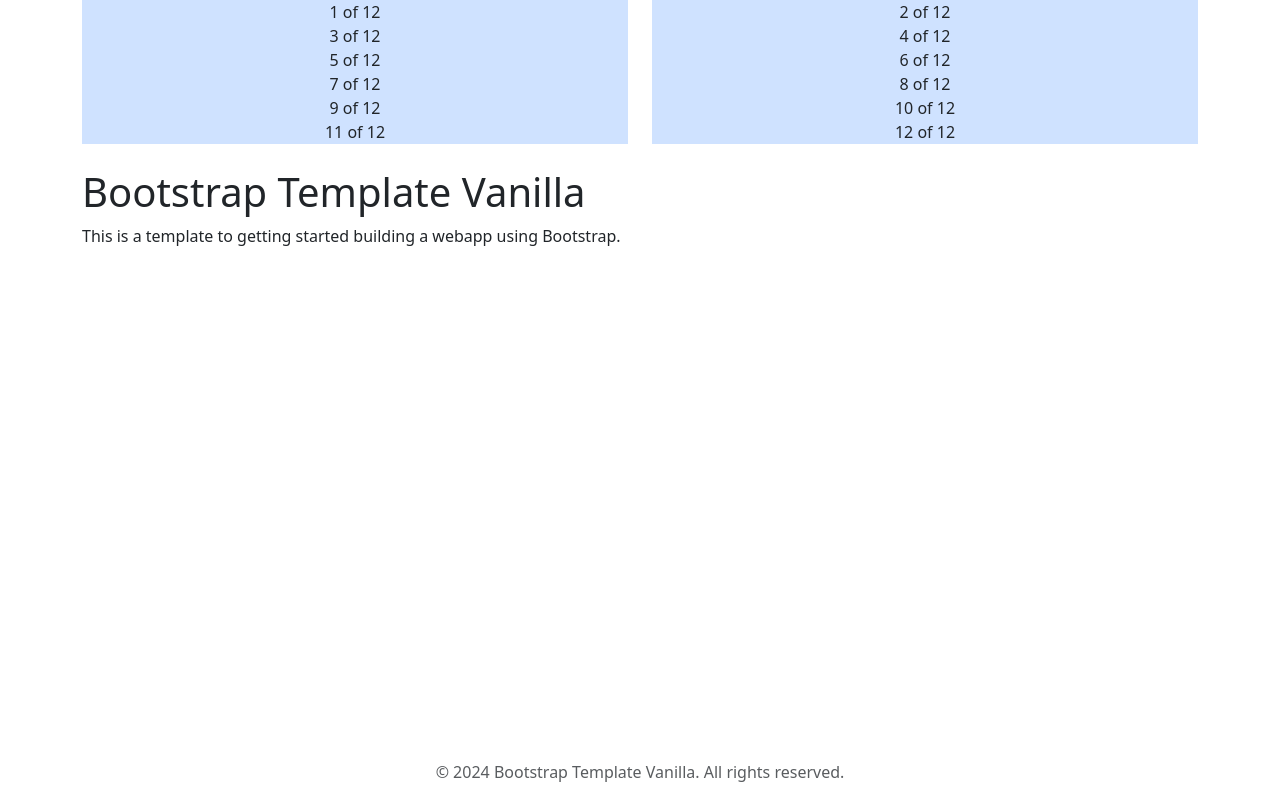
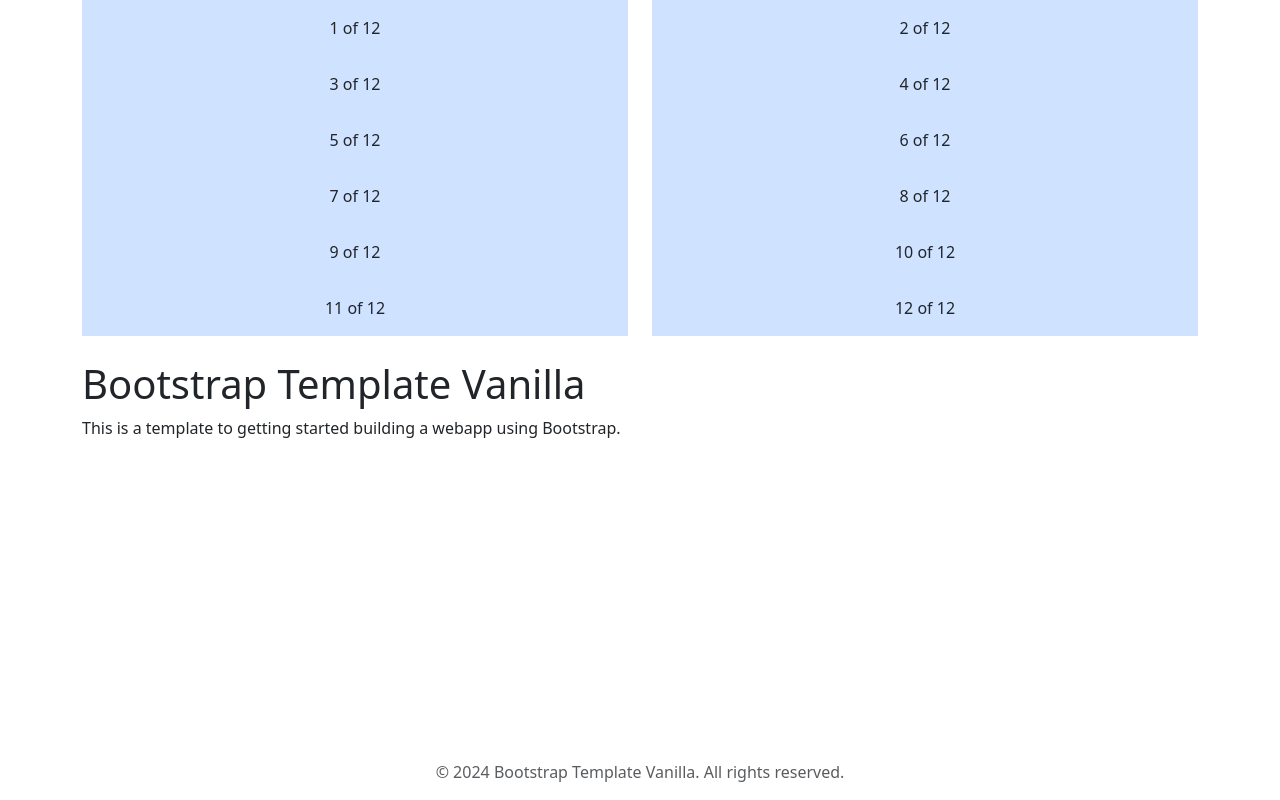
Before and after one commit to biaprovasi/boodstrap1, a plain HTML site: page index.html in a window 1280 px wide. Drawn offline with Linux system fonts and the light colour scheme.

Commit message:
Først øvelse med gutter

```diff
--- a/index.html
+++ b/index.html
@@ -21,64 +21,88 @@
 
     <div class="container text-center">
         <div class="row">
-            <div class="col-12, col-lg-1, col-md-2, col-sm-6">
+            <div class="col-12, col-lg-2, col-md-4, col-sm-6">
                 <div class=", bg-primary-subtle">
+                    <div class="p-3">
                 1 of 12
+                    </div>
                 </div>
             </div>
             <div class="col-12, col-lg-2, col-md-4, col-sm-6">
                 <div class=", bg-primary-subtle">
+                    <div class="p-3">
                 2 of 12
+                    </div>
                 </div>
             </div>
             <div class="col-12, col-lg-2, col-md-4, col-sm-6">
                 <div class=", bg-primary-subtle">
+                    <div class="p-3">
                 3 of 12
+                    </div>
                 </div>
             </div>
             <div class="col-12, col-lg-2, col-md-4, col-sm-6">
                 <div class=", bg-primary-subtle">
+                    <div class="p-3">
                 4 of 12
+                    </div>
                 </div>
             </div>
             <div class="col-12, col-lg-2, col-md-4, col-sm-6">
                 <div class=", bg-primary-subtle">
+                    <div class="p-3">
                 5 of 12
+                    </div>
                 </div>
             </div>
             <div class="col-12, col-lg-2, col-md-4, col-sm-6">
                 <div class=", bg-primary-subtle">
+                    <div class="p-3">
                 6 of 12
+                    </div>
                 </div>
             </div>
             <div class="col-12, col-lg-2, col-md-4, col-sm-6">
                 <div class=", bg-primary-subtle">
+                    <div class="p-3">
                 7 of 12
+                    </div>
                 </div>
             </div>
             <div class="col-12, col-lg-2, col-md-4, col-sm-6">
                 <div class=", bg-primary-subtle">
+                    <div class="p-3">
                 8 of 12
+                    </div>
                 </div>
             </div>
             <div class="col-12, col-lg-2, col-md-4, col-sm-6">
                 <div class=", bg-primary-subtle">
+                    <div class="p-3">
                 9 of 12
+                    </div>
                 </div>
             </div>
             <div class="col-12, col-lg-2, col-md-4, col-sm-6">
                 <div class=", bg-primary-subtle">
+                    <div class="p-3">
                 10 of 12
+                    </div>
                 </div>
             </div>
             <div class="col-12, col-lg-2, col-md-4, col-sm-6">
                 <div class=", bg-primary-subtle">
+                    <div class="p-3">
                 11 of 12
+                    </div>
                 </div>
             </div>
             <div class="col-12, col-lg-2, col-md-4, col-sm-6">
                 <div class=", bg-primary-subtle">
+                    <div class="p-3">
                 12 of 12
+                    </div>
                 </div>
             </div>
         </div>
```
